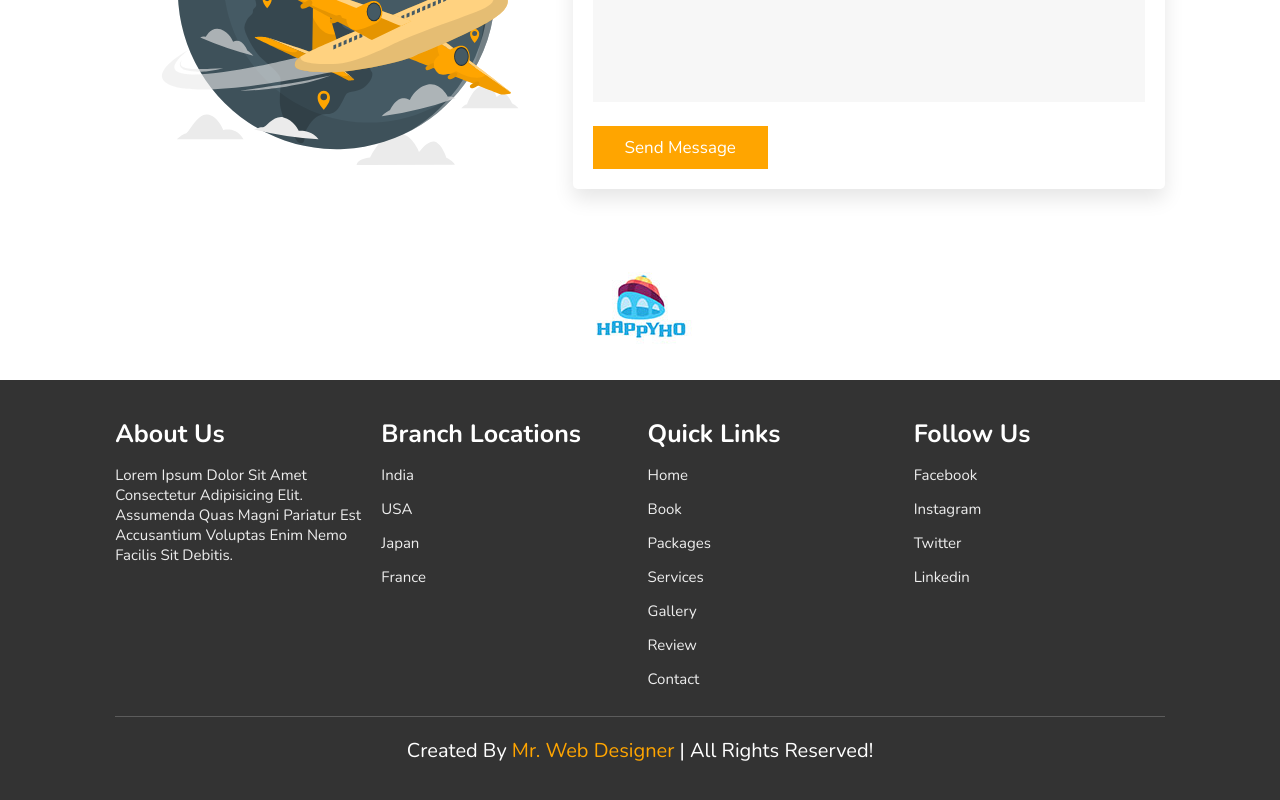
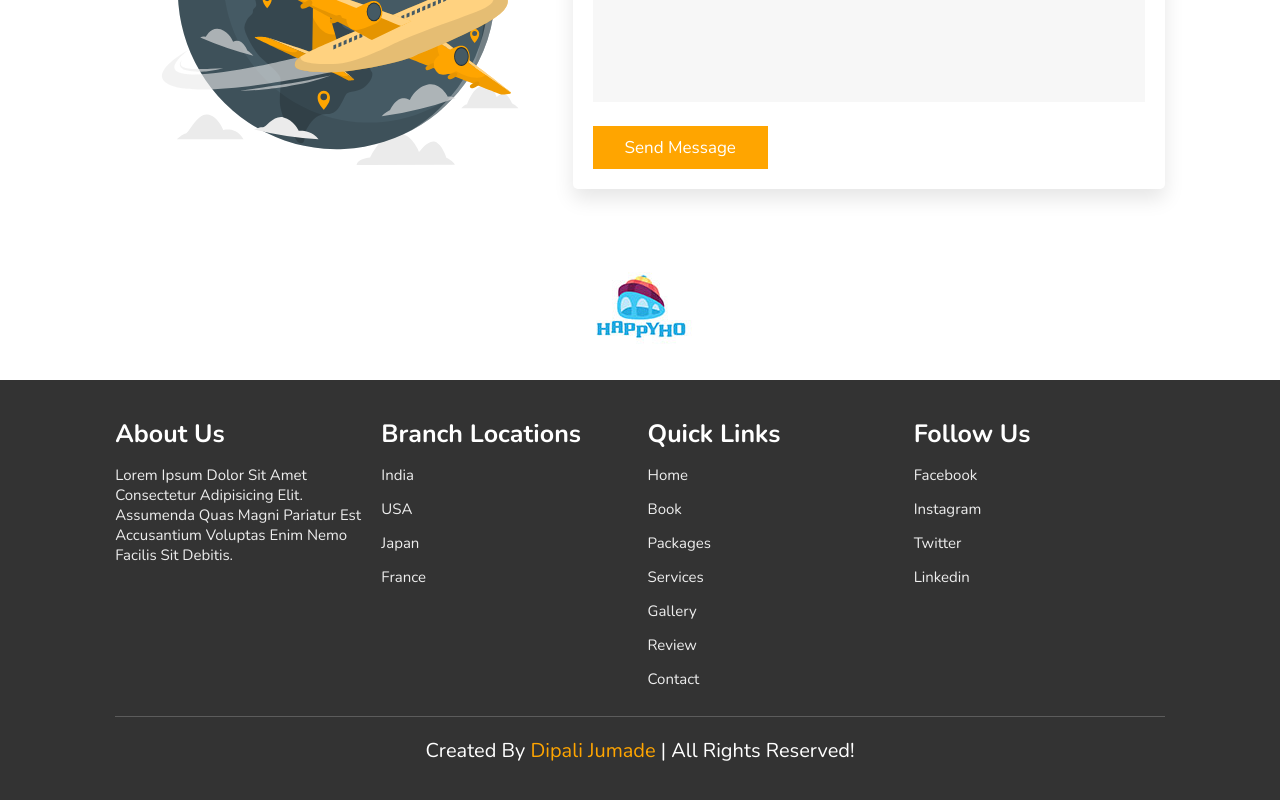
Before and after one commit to DipaliJumade27/Tour-and-Travel, a plain HTML site: page index.html in a window 1280 px wide. Shown: the part 4972-5772 px from the top of the page. Drawn offline with nearby package versions, Linux system fonts and the light colour scheme; a script that the page names is missing.

Commit message:
Update index.html

```diff
--- a/index.html
+++ b/index.html
@@ -588,7 +588,7 @@
 
     </div>
 
-    <h1 class="credit"> created by <span> mr. web designer </span> | all rights reserved! </h1>
+    <h1 class="credit"> created by <span> Dipali Jumade </span> | all rights reserved! </h1>
 
 </section>
 
```
